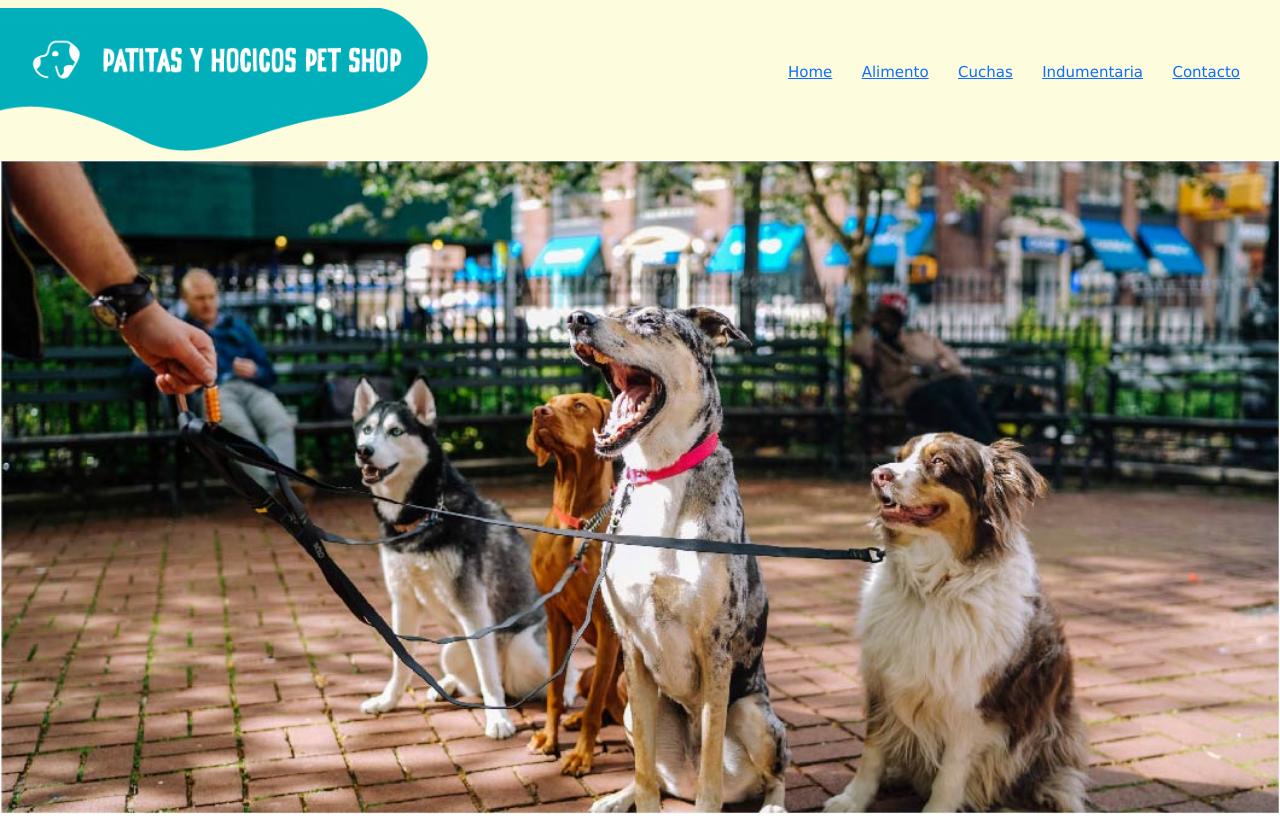
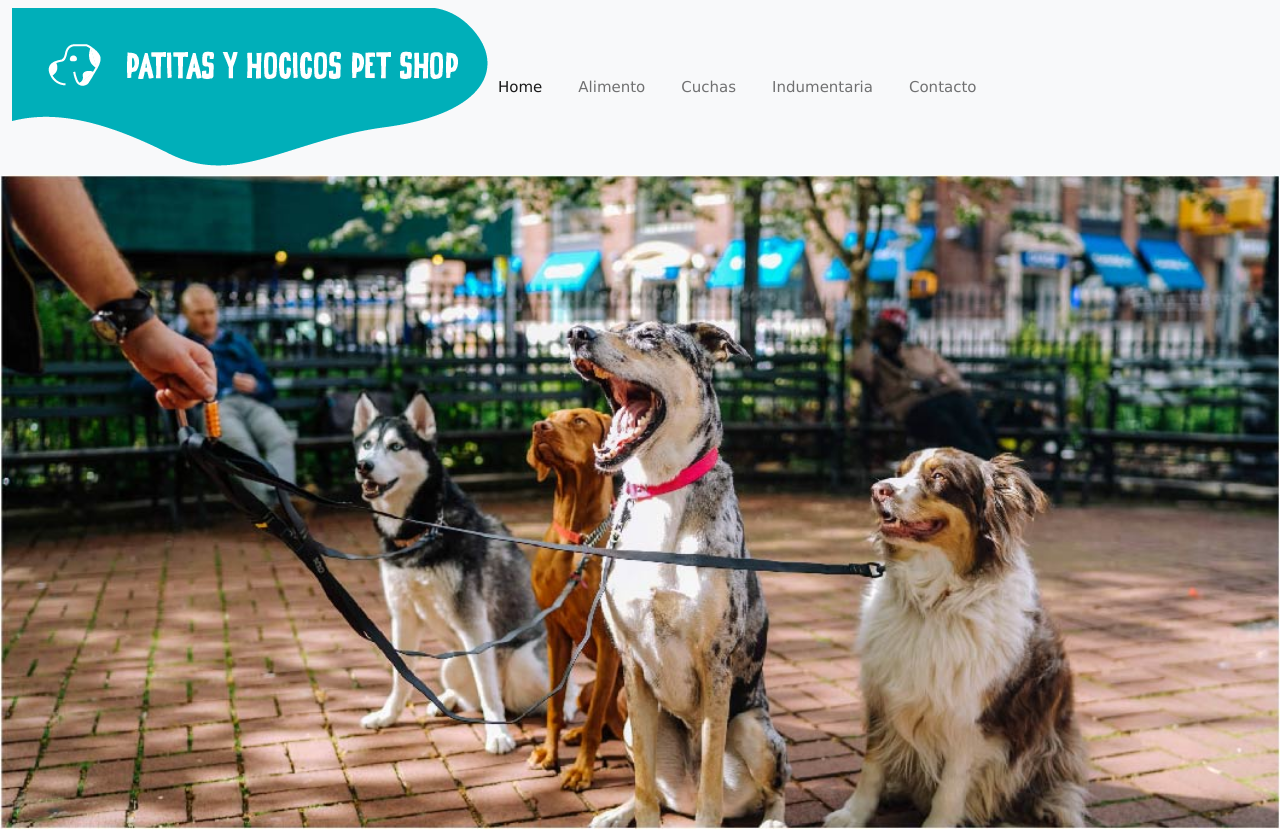
Before and after one commit to belenrojo/Coderepo, a plain HTML site: page index.html in a window 1280 px wide. Shown: the top 831 px of the page. Drawn offline with nearby package versions, Linux system fonts and the light colour scheme.

Commit message:
cambios en index

```diff
--- a/css/style.css
+++ b/css/style.css
@@ -1,29 +1,7 @@
 @import url('https://fonts.googleapis.com/css2?family=Roboto:wght@100&display=swap');
 
-body{
-  margin: 10px;
-  display: grid;
-  grid-template-columns: 1fr;
-  grid-template-rows:20vh 100vh 70vh 15vh ;
-  grid-template-areas:
-  "nav"
-  "img-header"
-  "contenido-a"
-  "pie-b";
-}
 
-@media only screen and (max-width: 420px) {
-  body {
-    grid-template-columns: 1fr;
-    grid-template-rows: 1fr;
-    /* grid-template-areas:
-    "nav nav"
-    "img-header img-header"
-    "contenido-a contenido-a"
-    "pie-b pie-b"; */
-  }
 
- }
 
 
 body div p {
@@ -39,7 +17,7 @@ nav {
      position: sticky;
      display: flex;
      justify-content: space-between;
-     align-items: center;
+     justify-content: flex-end;
      grid-area: nav;
 
 }
--- a/index.html
+++ b/index.html
@@ -11,28 +11,33 @@
 
 </head>
 <body>
-    <nav>
-        <a href="index.html">
-            <img src="./imagenes/logo-06-06-08.png" alt="logo">
-        </a>
-        <ul>
-            <li>
-                <a href="index.html" >Home</a>
-            </li>
-            <li >
-                <a href="./views/alimento.html" > Alimento</a>
-            </li>
-            <li >
-                <a href="./views/cuchas.html"  >Cuchas</a>
-            </li>
-            <li>
-                <a href="./views/indumentaria.html" >Indumentaria</a>
-            </li>
-            <li>
-                <a href="./views/contacto.html" > Contacto </a>
-            </li>
-        </ul>
-    </nav>
+        <!-- inicio nav -->
+        <nav class="navbar navbar-expand-lg bg-light">
+            <div class="container-fluid">
+             <a href="href="index.html></a>
+              <img src="./imagenes/logo-06-06-08.png" alt="logo"> </a>
+              <button class="navbar-toggler" type="button" data-bs-toggle="collapse" data-bs-target="#navbarSupportedContent" aria-controls="navbarSupportedContent" aria-expanded="false" aria-label="Toggle navigation">
+                <span class="navbar-toggler-icon"></span>
+              </button>
+              <div class="collapse navbar-collapse" id="navbarSupportedContent">
+                <ul class="navbar-nav me-auto mb-2 mb-lg-0">
+                  <li class="nav-item">
+                    <a class="nav-link active" aria-current="page"  href="index.html">Home</a>
+                  </li>
+                  <li class="nav-item">
+                    <a class="nav-link" href="./views/alimento.html">Alimento</a>
+                  </li>
+                  <li class="nav-item">
+                    <a class="nav-link " href="./views/cuchas.html">Cuchas</a>
+                 <li class="nav-item">
+                    <a class="nav-link" href="./views/indumentaria.html">Indumentaria</a>
+                 <li class="nav-item">
+                    <a class="nav-link" href="./views/contacto.html">Contacto</a>
+              </div>
+            </div>
+          </nav>
+        <!-- fin nav -->
+
     <header id="header-img">
         <img src="./imagenes/p2.jpg" alt="perros paseando">
     </header>
```
Also changed, not shown: views/alimento.html (+1 -0 lines), views/contacto.html (+1 -0 lines), views/cuchas.html (+2 -0 lines), views/indumentaria.html (+2 -0 lines).
